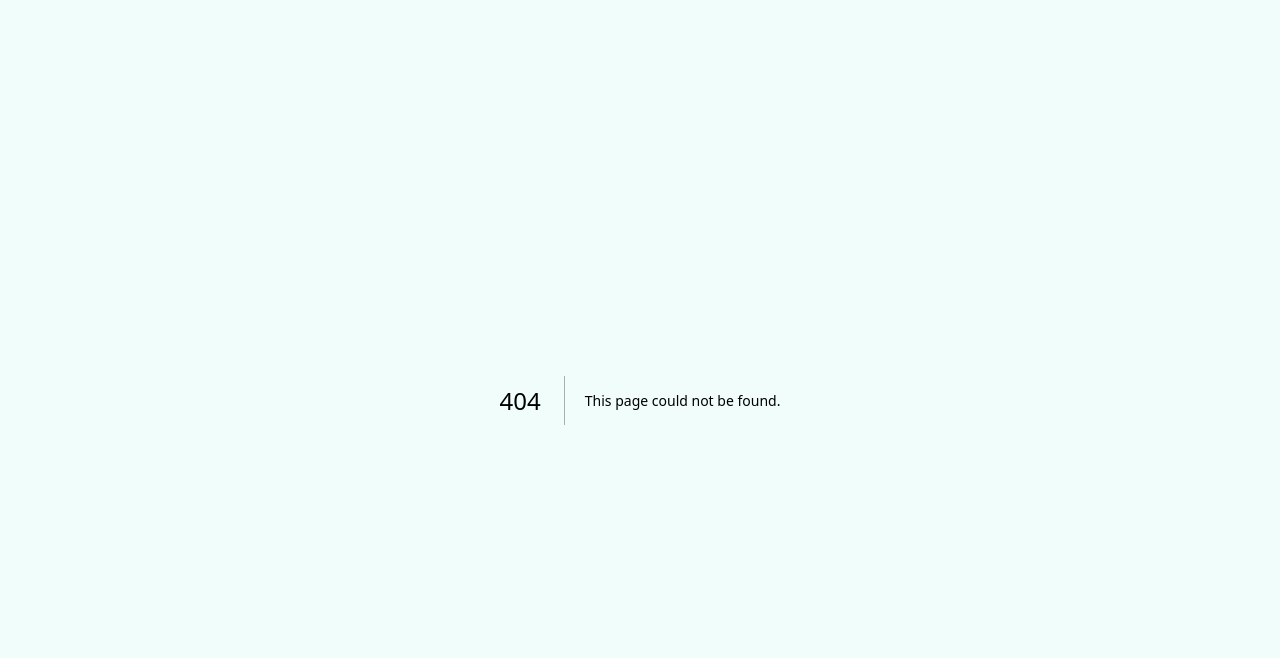
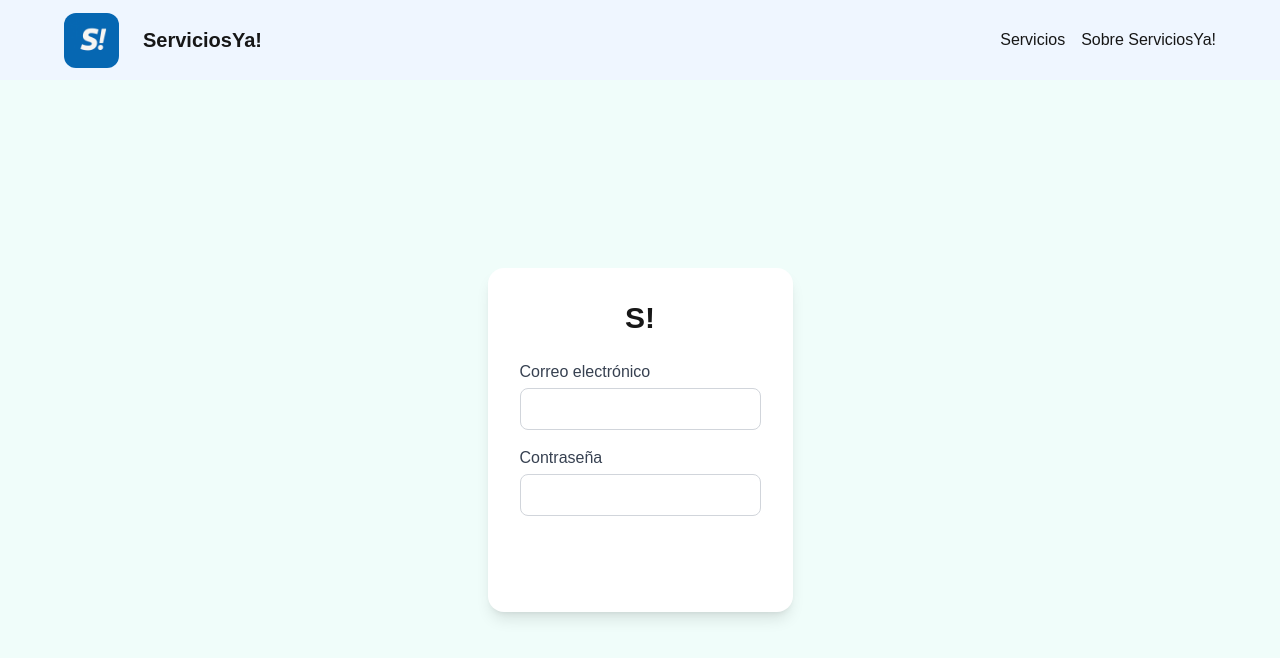
Before and after one commit to arondiaz/ican, a Next.js app in the folder frontend/: page /login in a window 1280 px wide. Before the commit this address had no page. Shown: the top 658 px of the page. Built offline with nearby package versions, Linux system fonts and the light colour scheme.

Commit message:
added login page and enable admin auth

```diff
--- /dev/null
+++ b/frontend/src/app/login/page.tsx
@@ -0,0 +1,80 @@
+"use client";
+import { useState } from "react";
+import Navbar from "../components/Navbar";
+import { useRouter } from "next/navigation";
+
+const Page = () => {
+  const [email, setEmail] = useState("");
+  const [password, setPassword] = useState("");
+
+  const router = useRouter();
+
+  const handleLogin = async () => {
+    try {
+      const res = await fetch("http://localhost:4444/login", {
+        method: "POST",
+        headers: { "Content-Type": "application/json" },
+        credentials: "include",
+        body: JSON.stringify({ email, password }),
+      });
+      const data = await res.json();
+
+      if (data.success) {
+        router.push("/admin");
+      } else {
+        alert("Credenciales inválidas");
+      }
+    } catch (error) {
+      console.log(error);
+    }
+  };
+  return (
+    <>
+      <Navbar />
+      <section className="bg-original flex justify-center items-center h-[calc(100vh-80px)]">
+        <div className="flex justify-center items-center">
+          <div className=" bg-white p-8 rounded-2xl shadow-lg w-full max-w-md">
+            <h1 className="text-3xl font-bold text-center text-original mb-6">
+              S!
+            </h1>
+
+            <div className="mb-4">
+              <label className="block text-md font-medium text-gray-700 mb-1">
+                Correo electrónico
+              </label>
+              <input
+                type="text"
+                placeholder=""
+                className="w-full px-4 py-2 border border-gray-300 rounded-lg focus:outline-none focus:ring-2 focus:ring-blue-500"
+                value={email}
+                onChange={(e) => setEmail(e.target.value)}
+              />
+            </div>
+
+            <div className="mb-6">
+              <label className="block text-md font-medium text-gray-700 mb-1">
+                Contraseña
+              </label>
+              <input
+                type="password"
+                placeholder=""
+                className="w-full px-4 py-2 border border-gray-300 rounded-lg focus:outline-none focus:ring-2 focus:ring-blue-500"
+                value={password}
+                onChange={(e) => setPassword(e.target.value)}
+              />
+            </div>
+
+            <button
+              onClick={handleLogin}
+              className="w-full bg-original  text-white font-semibold py-2 px-4 rounded-lg "
+            >
+              Ingresar
+            </button>
+          </div>
+        </div>
+      </section>
+    </>
+  );
+};
+
+export default Page;
```
